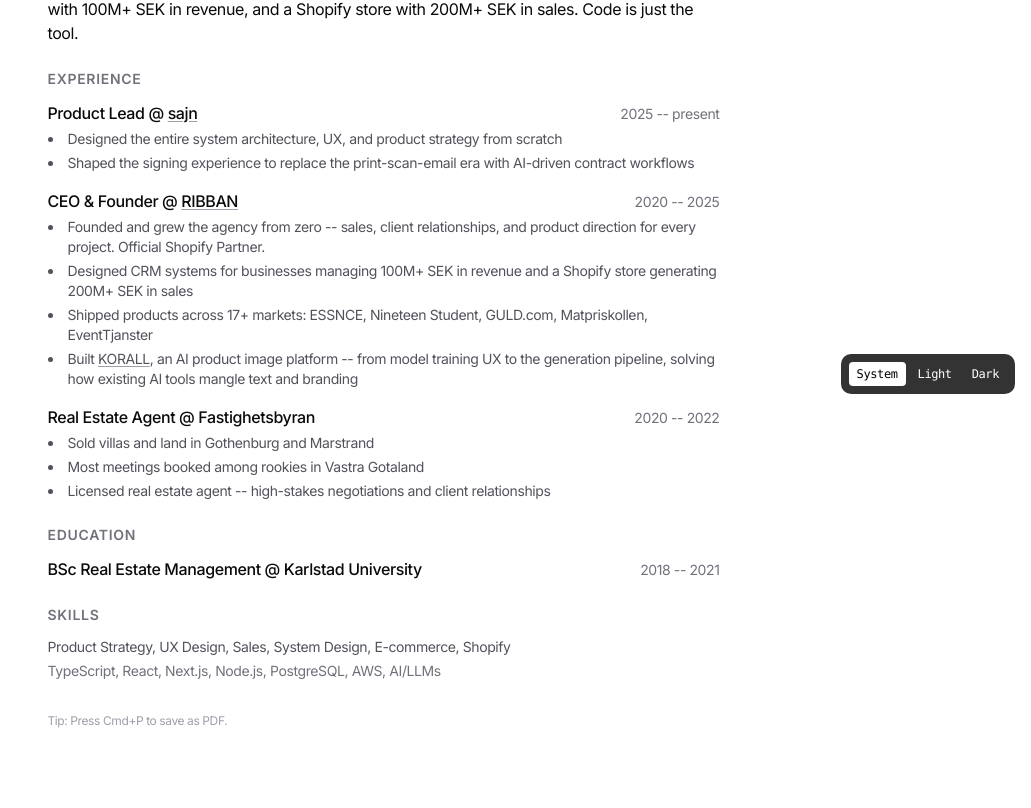
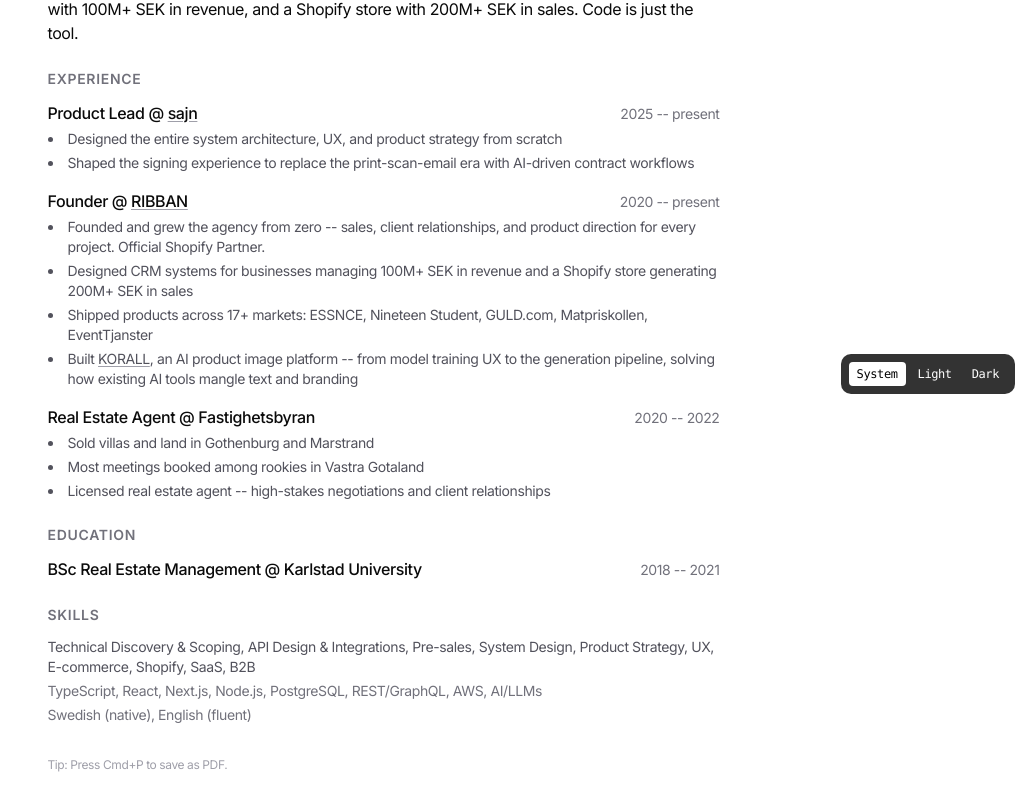
Before and after one commit to enemyrr/enemyr-blog, a Next.js app: page /resume in a window 1280 px wide. Shown: the part 390-1198 px from the top of the page, without its empty margins (249-1280 px from the left). Before the commit the page ends 1175 px from the top, so only its background shows below. Built offline with nearby package versions, Linux system fonts and the light colour scheme.

Commit message:
Update page.tsx

```diff
--- a/app/resume/page.tsx
+++ b/app/resume/page.tsx
@@ -60,9 +60,9 @@
         </Entry>
 
         <Entry
-          title="CEO & Founder"
+          title="Founder"
           org="RIBBAN"
-          period="2020 -- 2025"
+          period="2020 -- present"
           url="https://ribban.co"
         >
           <ul>
@@ -110,10 +110,15 @@
 
       <Section title="Skills">
         <p className="text-sm text-zinc-600">
-          Product Strategy, UX Design, Sales, System Design, E-commerce, Shopify
+          Technical Discovery & Scoping, API Design & Integrations,
+          Pre-sales, System Design, Product Strategy, UX, E-commerce,
+          Shopify, SaaS, B2B
         </p>
         <p className="mt-1 text-sm text-zinc-500">
-          TypeScript, React, Next.js, Node.js, PostgreSQL, AWS, AI/LLMs
+          TypeScript, React, Next.js, Node.js, PostgreSQL, REST/GraphQL, AWS, AI/LLMs
+        </p>
+        <p className="mt-1 text-sm text-zinc-500">
+          Swedish (native), English (fluent)
         </p>
       </Section>
 
```
